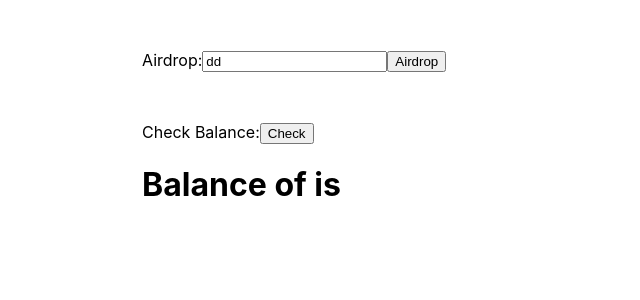
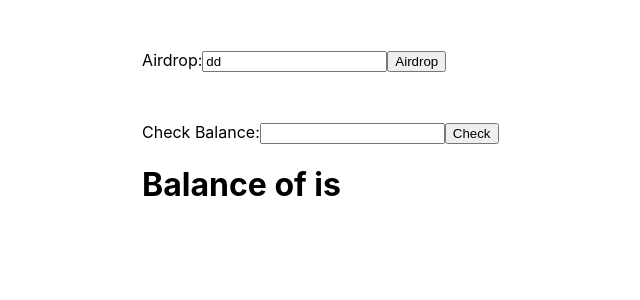
Before and after one commit to siddharthteli/solana-react, a React (Create React App) app: page / in a window 1280 px wide. Shown: the top 300 px of the page, without its empty margins (8-648 px from the left). Built offline with nearby package versions, Linux system fonts and the light colour scheme.

Commit message:
Add:Balance component

```diff
--- a/src/components/Balance/Balance.js
+++ b/src/components/Balance/Balance.js
@@ -1,4 +1,5 @@
 import React from "react";
+import { isThisTypeNode } from "typescript";
 import   {balance,temp} from '../../helpers/userBalance';
 
 
@@ -15,11 +16,14 @@ export default class Balance extends React.Component
       this.setState({balance: await balance()});
      alert("Balance "+this.state.balance);
       }
+      onChange=(e) => {
+        this.setState({address: e.target.value})
+      }
   render() {
         return <div>
 
             <label>Check Balance:</label>
-
+               <input type="text" value={this.state.address} onChange={this.onChange} />
               <button onClick={this.onClick}>Check</button>
 
             <h1>Balance of {this.state.address} is {this.state.balance}</h1>
```
